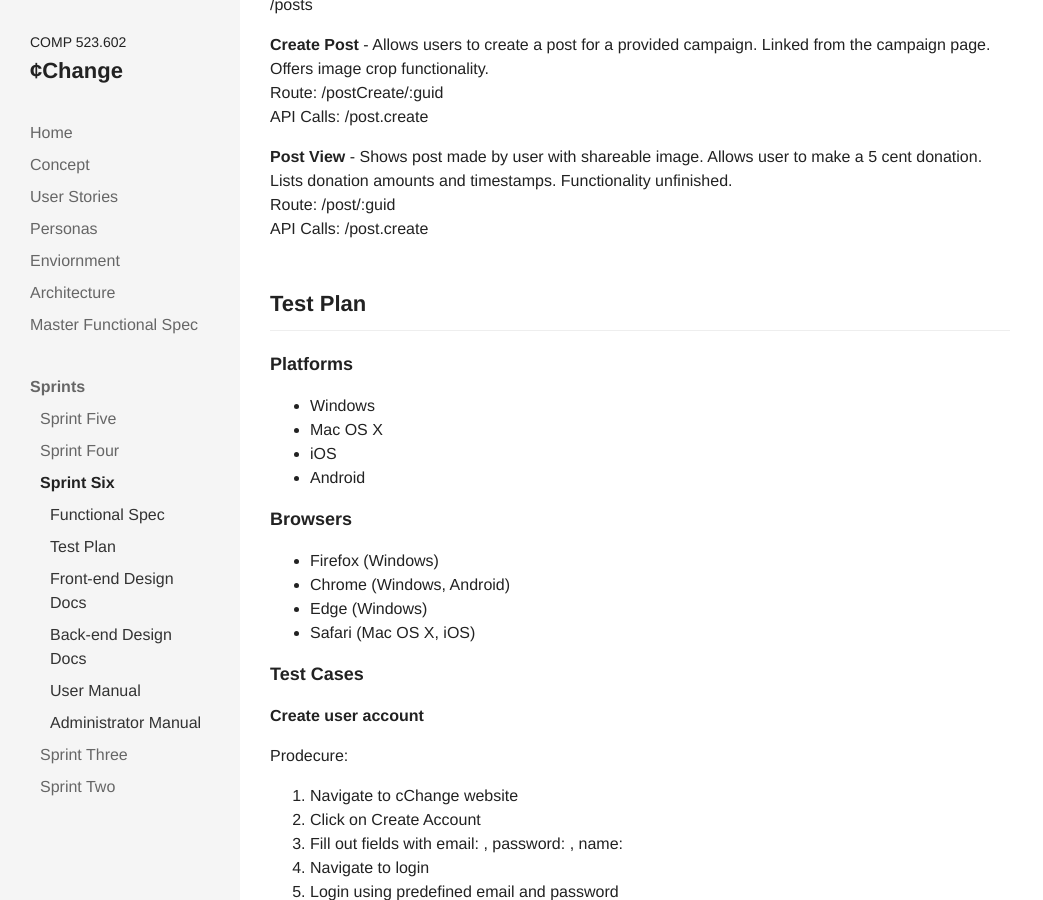
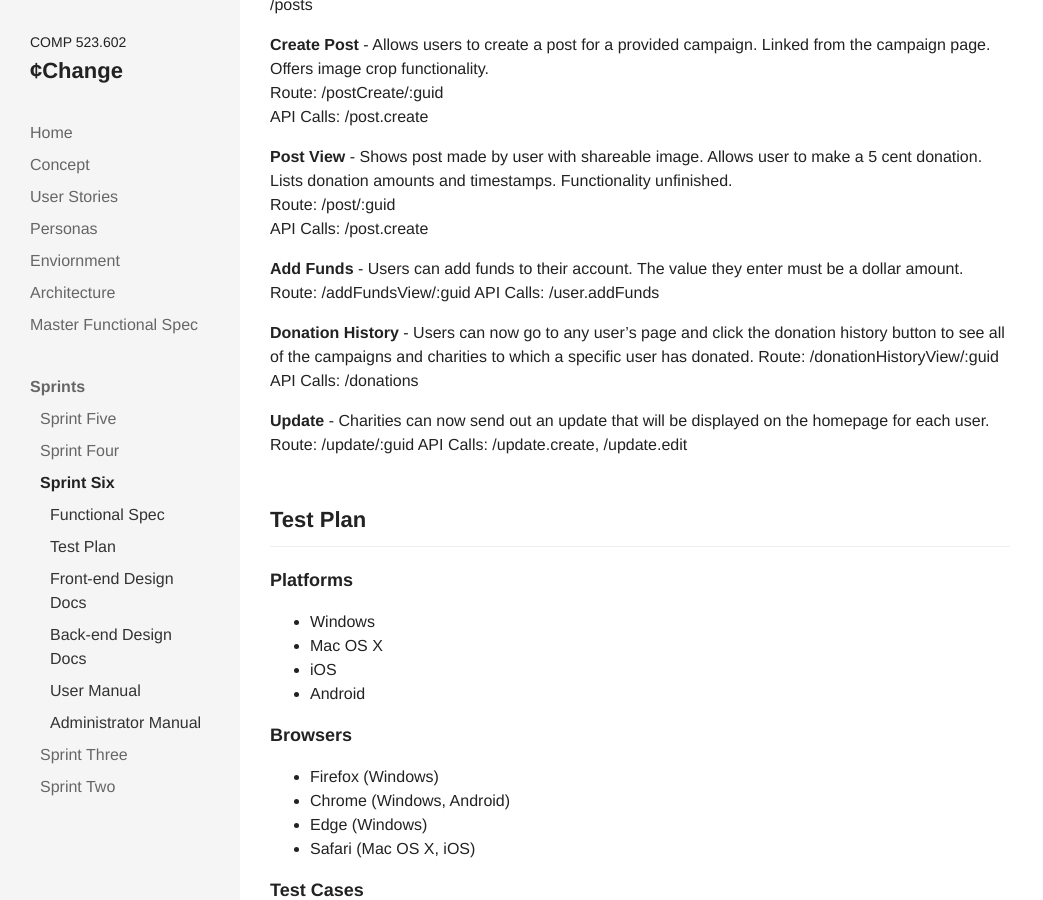
Before and after one commit to comp523-602/cchange-project, a Jekyll site: the page built from _sprints/sprint-six.markdown, in a window 1280 px wide and 900 px high, scrolled down 1786 px. Shown: the whole window, without its empty margins (0-1043 px from the left). Built offline with Jekyll 4.4.1, drawn with Linux system fonts in a browser that asks for light colours; nearby versions of some CDN libraries.

Commit message:
Updated Sprint Six

```diff
--- a/_sprints/sprint-six.markdown
+++ b/_sprints/sprint-six.markdown
@@ -77,6 +77,17 @@ API Calls: /post.create
 Route: /post/:guid
 API Calls: /post.create
 
+**Add Funds** - Users can add funds to their account. The value they enter must be a dollar amount.
+Route: /addFundsView/:guid
+API Calls: /user.addFunds
+
+**Donation History** - Users can now go to any user's page and click the donation history button to see all of the campaigns and charities to which a specific user has donated.
+Route: /donationHistoryView/:guid
+API Calls: /donations
+
+**Update** - Charities can now send out an update that will be displayed on the homepage for each user.
+Route: /update/:guid
+API Calls: /update.create, /update.edit
 
 ## Test Plan
 
```
